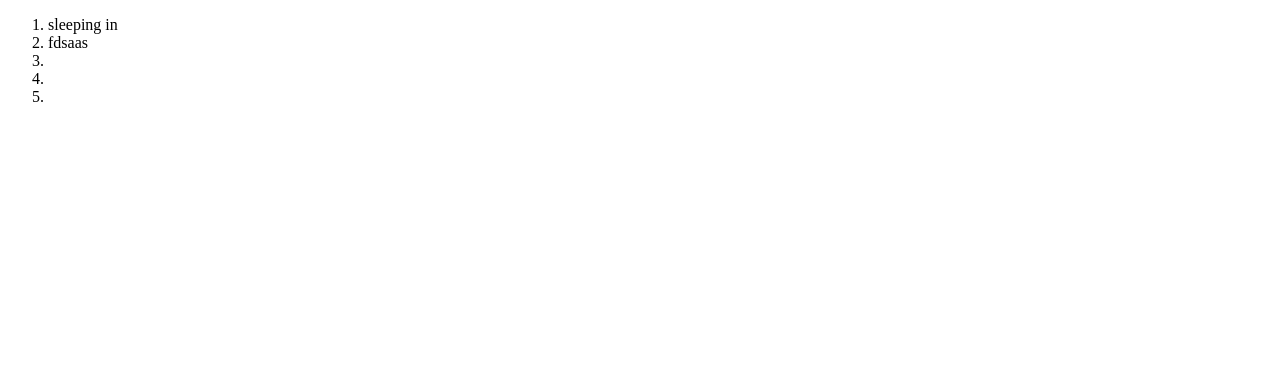
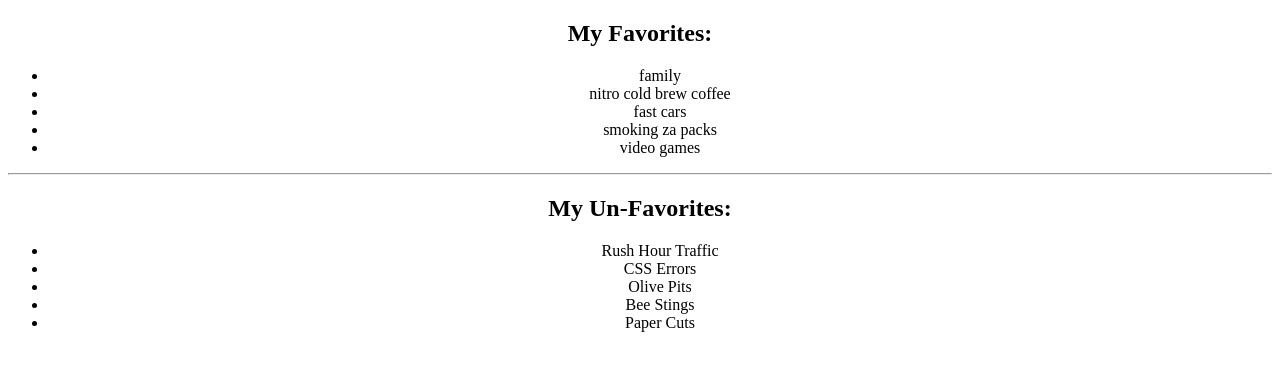
Before and after one commit to austinjalou/my-fav-things, a plain HTML site: page index.html in a window 1280 px wide. Drawn offline with Linux system fonts and the light colour scheme.

Commit message:
added least favs

```diff
--- a/index.html
+++ b/index.html
@@ -7,12 +7,31 @@
     <title>Document</title>
 </head>
 <body>
-    <ol>
-        <li>sleeping in</li>
-        <li>fdsaas</li>
-        <li></li>
-        <li></li>
-        <li></li>
-    </ol>
+    <center>
+        <h2>My Favorites:</h2>
+    <ul>
+        <li>family</li>
+        <li>nitro cold brew coffee</li>
+        <li>fast cars</li>
+        <li>smoking za packs</li>
+        <li>video games</li>
+    </ul>
+
+<hr>
+
+    <h2>My Un-Favorites:</h2>
+    <ul>
+        <li>Rush Hour Traffic</li>
+        <li>CSS Errors</li>
+        <li>Olive Pits</li>
+        <li>Bee Stings</li>
+        <li>Paper Cuts</li>
+    </ul>
+
+
+
+
+
+    </center>
 </body>
 </html>
```
